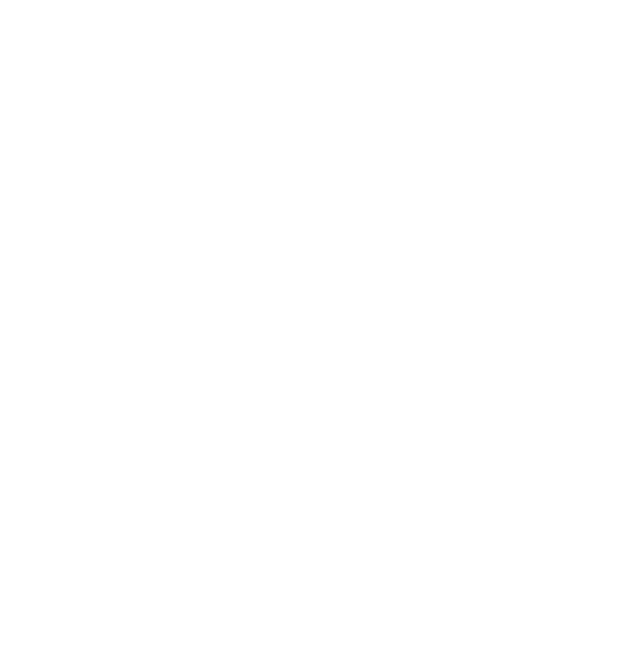
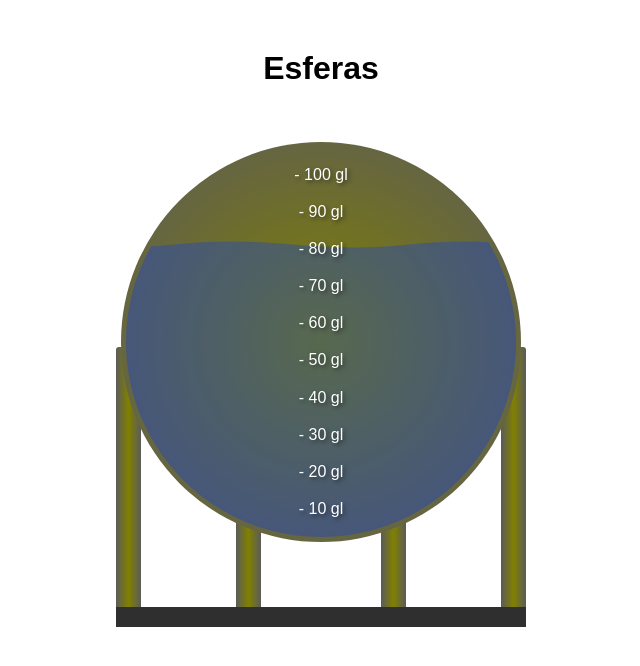
Before and after one commit to victorwcv/js-vanilla, a React (Vite) app: page /esferas in a window 1280 px wide. Before the commit this address had no page. Shown: the top 666 px of the page, without its empty margins (319-959 px from the left). Built offline with nearby package versions, Linux system fonts and the light colour scheme.

Commit message:
distribution pages changes

```diff
--- a/src/App.jsx
+++ b/src/App.jsx
@@ -1,9 +1,9 @@
 import { BrowserRouter, Routes, Route } from "react-router-dom";
 import { useGlobalState } from "./context/StatusContext";
-import Esfera13105 from "./pages/Esfera13105/Esfera13105";
-import Esfera23105 from "./pages/Esfera23105/Esfera23105";
-import Esfera3105 from "./pages/Esfera3105/Esfera3105";
+
 import Home from "./pages/Home/Home";
+import Esferas from "./pages/Esferas/Esferas";
+import Condensadores from "./pages/Condensadores/Condensadores";
 
 const App = () => {
   const { globalState } = useGlobalState();
@@ -13,9 +13,8 @@
 
         <Routes>
           <Route path="/" element={<Home />} />
-          <Route path="/3105" element={<Esfera3105 />} />
-          <Route path="/13105" element={<Esfera13105 />} />
-          <Route path="/23105" element={<Esfera23105 />} />
+          <Route path="/esferas" element={<Esferas />} />
+          <Route path="/condensadores" element={<Condensadores />} />
         </Routes>
       </BrowserRouter>
     </>
--- a/src/index.css
+++ b/src/index.css
@@ -7,3 +7,13 @@
 body {
   font-family: Arial, sans-serif;
 }
+
+h2 {
+  font-size: 2rem;
+}
+
+.container {
+  width: 1200px;
+  max-width: 90%;
+  margin: 0 auto;
+}
--- /dev/null
+++ b/src/pages/Condensadores/Condensadores.jsx
@@ -0,0 +1,8 @@
+
+const Condensadores = () => {
+  return (
+    <div>Condensadores</div>
+  )
+}
+
+export default Condensadores
--- a/src/pages/Esfera13105/Esfera13105.jsx
+++ /dev/null
@@ -1,9 +0,0 @@
-import React from 'react'
-
-const Esfera13105 = () => {
-  return (
-    <div>Esfera13105</div>
-  )
-}
-
-export default Esfera13105
--- a/src/pages/Esfera23105/Esfera23105.jsx
+++ /dev/null
@@ -1,9 +0,0 @@
-import React from 'react'
-
-const Esfera23105 = () => {
-  return (
-    <div>Esfera23105</div>
-  )
-}
-
-export default Esfera23105
--- a/src/pages/Esfera3105/Esfera3105.jsx
+++ /dev/null
@@ -1,12 +0,0 @@
-import React from 'react';
-import Esfera from '../../components/esfera/Esfera';
-
-const Esfera3105 = () => {
-  return (
-    <div>Esfera3105
-      <Esfera />
-    </div>
-  )
-}
-
-export default Esfera3105
--- /dev/null
+++ b/src/pages/Esferas/Esferas.jsx
@@ -0,0 +1,18 @@
+import Esfera from '../../components/esfera/Esfera';
+import './esferas.css'
+
+const Esferas = () => {
+  return (
+    <div className='container'>
+    <h2>Esferas </h2>
+    <div className='data'>
+      <div className='tab-container'>
+
+      </div>
+      <Esfera />
+    </div>
+    </div>
+  )
+}
+
+export default Esferas
--- /dev/null
+++ b/src/pages/Esferas/esferas.css
@@ -0,0 +1,11 @@
+.container h2 {
+  text-align: center;
+  margin: 50px;
+}
+
+.data {
+  width: 100%;
+  display: flex;
+  align-items: center;
+  justify-content: center;
+}
--- a/src/pages/Home/Home.jsx
+++ b/src/pages/Home/Home.jsx
@@ -3,18 +3,17 @@
 
 const Home = () => {
   return (
-    <div className="home">
+    <div className="container">
       <img
-          src="/public/bg_spheres.webp"
+          src="bg_spheres.webp"
           alt="bg-spheres"
           className="background"
         />
       <div className="main-container">
-        <h1>Evolución de Inventarios de las Esferas</h1>
+        <h1>Evolución Inventarios de 3 Esferas y 3 Condensadores</h1>
         <div className="buttons-container">
-          <Button link="./3105" text="Esfera 3105" />
-          <Button link="./13105" text="Esfera 13105" />
-          <Button link="./23105" text="Esfera 23105" />
+          <Button link="./esferas" text="Esferas" />
+          <Button link="./condensadores" text="Condensadores" />
         </div>
       </div>
     </div>
--- a/src/pages/Home/home.css
+++ b/src/pages/Home/home.css
@@ -1,9 +1,3 @@
-.home {
-  width: 1200px;
-  max-width: 90%;
-  margin: 0 auto;
-}
-
 .background {
   position: absolute;
   left: 0;
```
Also changed, not shown: src/components/tabla/Tabla.jsx (added, +8 -0 lines).
